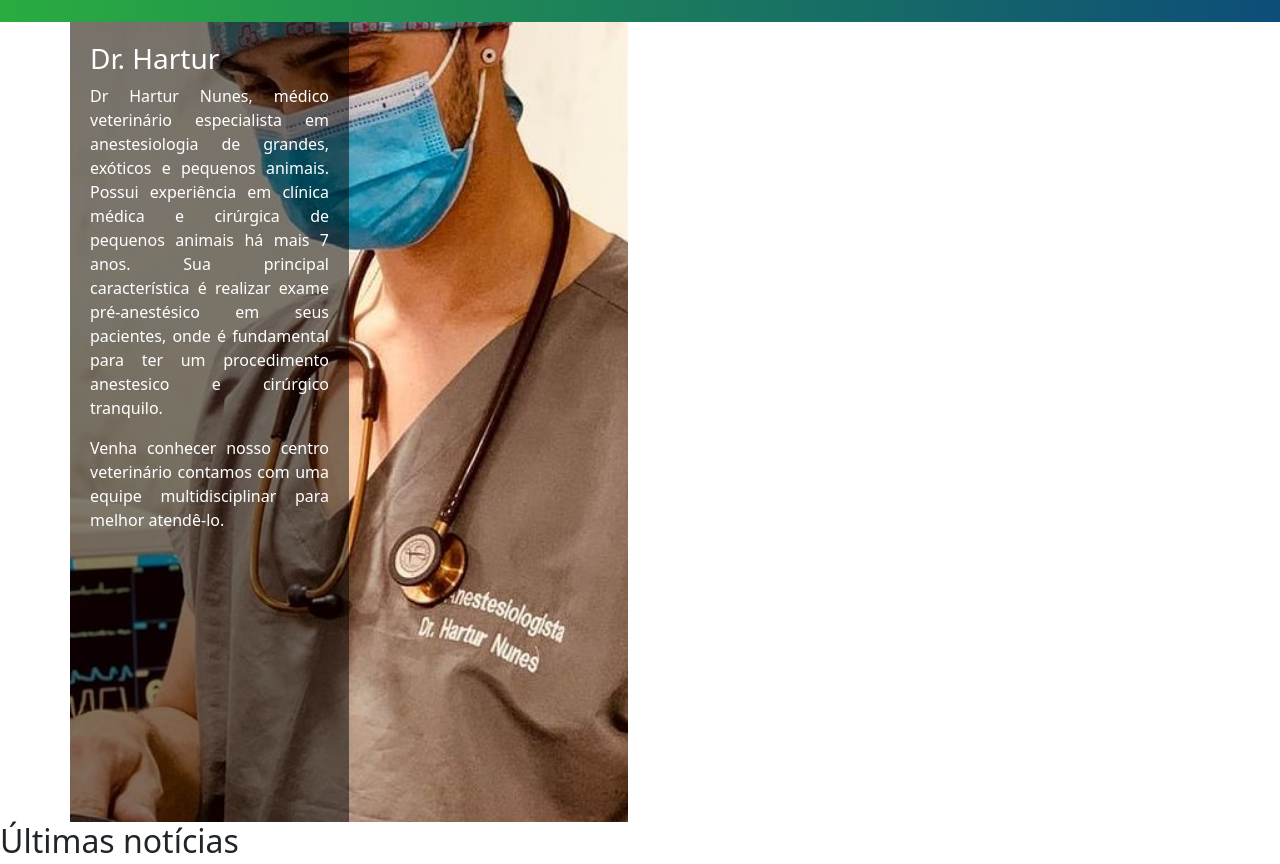
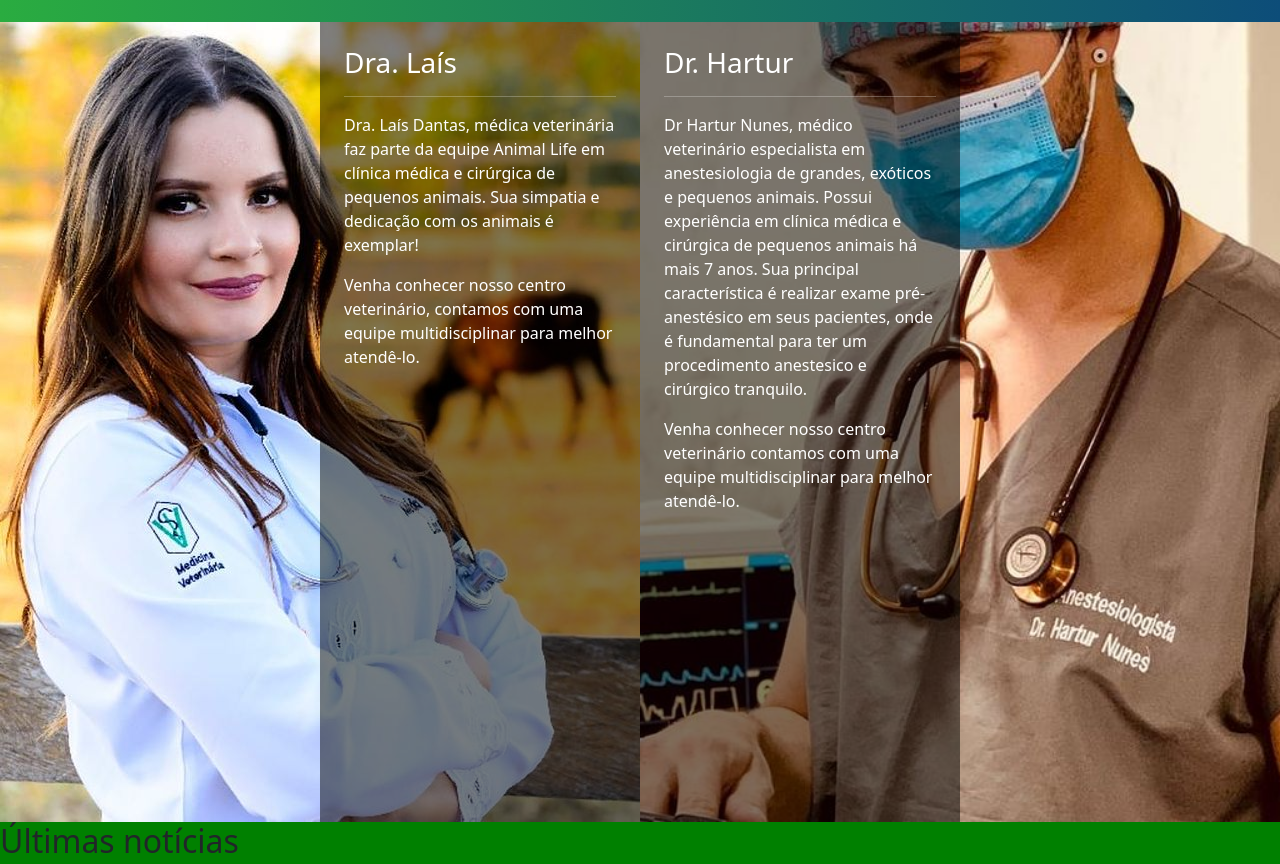
Before and after one commit to TiagoSVO/animal-life-24h-frontend, a React app: page / in a window 1280 px wide. Shown: the part 1642-2506 px from the top of the page. Built offline with nearby package versions, Linux system fonts and the light colour scheme.

Commit message:
[FIX] Recriaçao da parte do Team

```diff
--- a/src/components/alpost/ALPost.scss
+++ b/src/components/alpost/ALPost.scss
@@ -1,3 +1,4 @@
 #al-posts {
     min-height: 100vh;
+    background-color: green;
 }
--- a/src/components/team/Team.js
+++ b/src/components/team/Team.js
@@ -14,11 +14,11 @@ export default class Team extends Component {
                     <span></span>
                     <h2>Equipe</h2>
                 </div>
-                <div className="container">
-                    <div className="row al-team-people-wrap d-flex justify-content-between text-center">
-                        <div className="col-12 col-md-6 al-team-person" style={{backgroundImage:"url("+laisPhoto+")"}}>
+                <div className="al-team-wrap flex-wrap d-flex justify-content-between">
+                    <div className="al-team-person" style={{backgroundImage:"url("+laisPhoto+")"}}>
                         <div className="al-team-person-content">
                             <h3>Dra. Laís</h3>
+                            <hr/>
                             <p>
                                 Dra. Laís Dantas, médica
                                 veterinária faz parte da equipe Animal
@@ -34,9 +34,10 @@ export default class Team extends Component {
                             </p>
                         </div>
                     </div>
-                        <div className="col-12 col-md-6 al-team-person" style={{backgroundImage:"url("+harturPhoto+")"}}>
+                    <div className="al-team-person" style={{backgroundImage:"url("+harturPhoto+")"}}>
                         <div className="al-team-person-content">
                             <h3>Dr. Hartur</h3>
+                            <hr/>
                             <p>
                             Dr Hartur Nunes, médico veterinário
                             especialista em anestesiologia de grandes,
@@ -58,7 +59,6 @@ export default class Team extends Component {
                         </div>
                     </div>
                 </div>
-                </div>
 
             </section>
         )
--- a/src/components/team/Team.scss
+++ b/src/components/team/Team.scss
@@ -1,37 +1,53 @@
 #al-team {
-    min-height: 100vh;
-    position: static;
-    width: 100%;
+
 }
 
-.al-team-people-wrap {
-    min-height: 100vh;
-    width: 100%;
+.al-team-wrap {
+
+}
+
+.al-team-person {
+    height: 100vh;
+    background-size: cover;
+    background-position: center;
+    width: 50%;
     position: relative;
 }
 
-.al-team-person {
-    background-size: cover;
-    height: 100%;
-    position: absolute;
-    background-position: center;
+.al-team-person:nth-child(2n+1) {
+    height: width;
+    background-color: blue;
+}
+
+.al-team-person:nth-child(2n) {
+    background-color: red;
 }
 
 .al-team-person-content {
+    height: 100%;
     width: 50%;
-    height: 100%;
-    padding: 20px;
+    position: absolute;
+    overflow-y: auto;
+    bottom:0;
     background-color: rgba($color: #000000, $alpha: 0.5);
     color: #fff;
-    text-align: justify;
-    position: absolute;
-    overflow-y: scroll;
+    padding: 1.5rem;
 }
 
 .al-team-person:nth-child(odd) .al-team-person-content {
     right: 0;
 }
 
-.al-team-person:nth-child(even) .al-team-person-content {
-    left: 0;
+@media (max-width: 768px) {
+    .al-team-person {
+        width: 100%;
+    }
+
+    .al-team-person-content {
+        height: 50%;
+        width: 100%;
+        bottom:0;
+        position: absolute;
+        overflow-y: auto;
+    }
 }
```
Also changed, not shown: src/assets/css/custom.scss (line endings or trailing spaces). Lines whose indentation alone changed are shown as unchanged.
